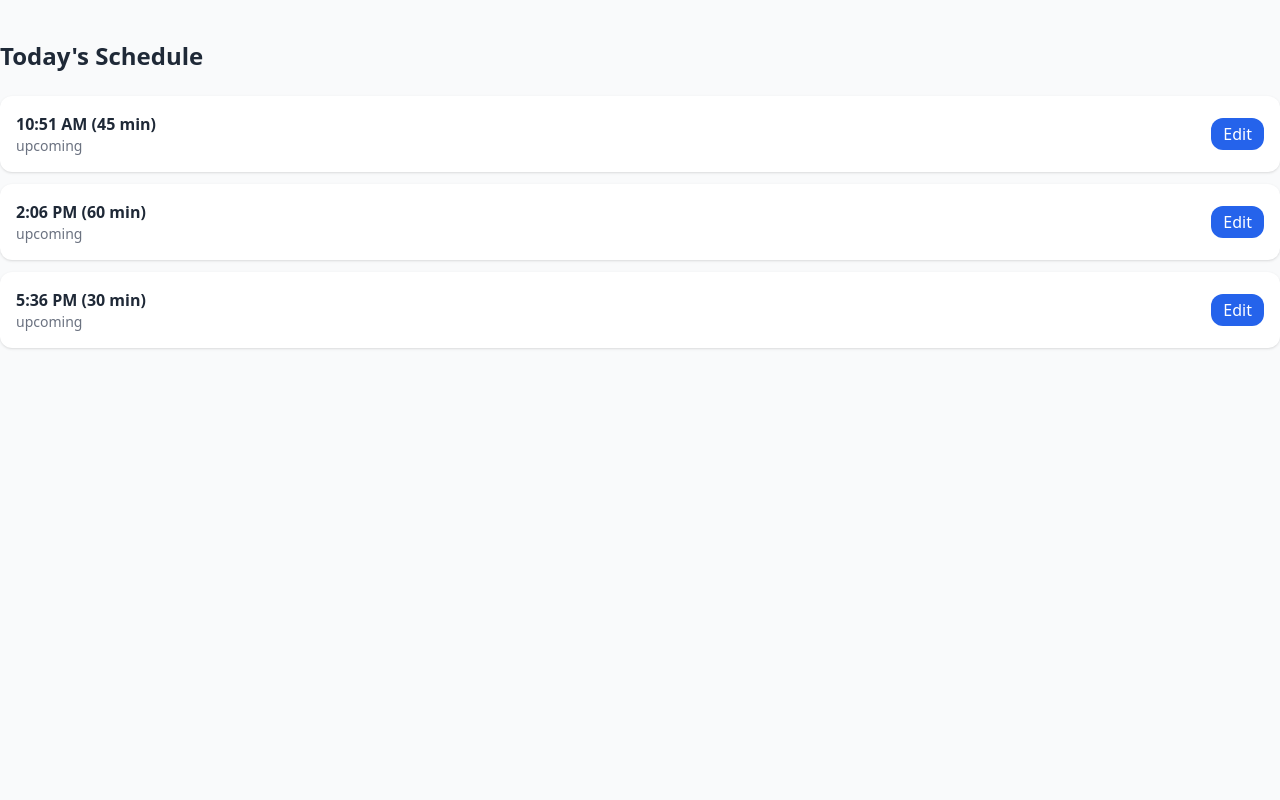
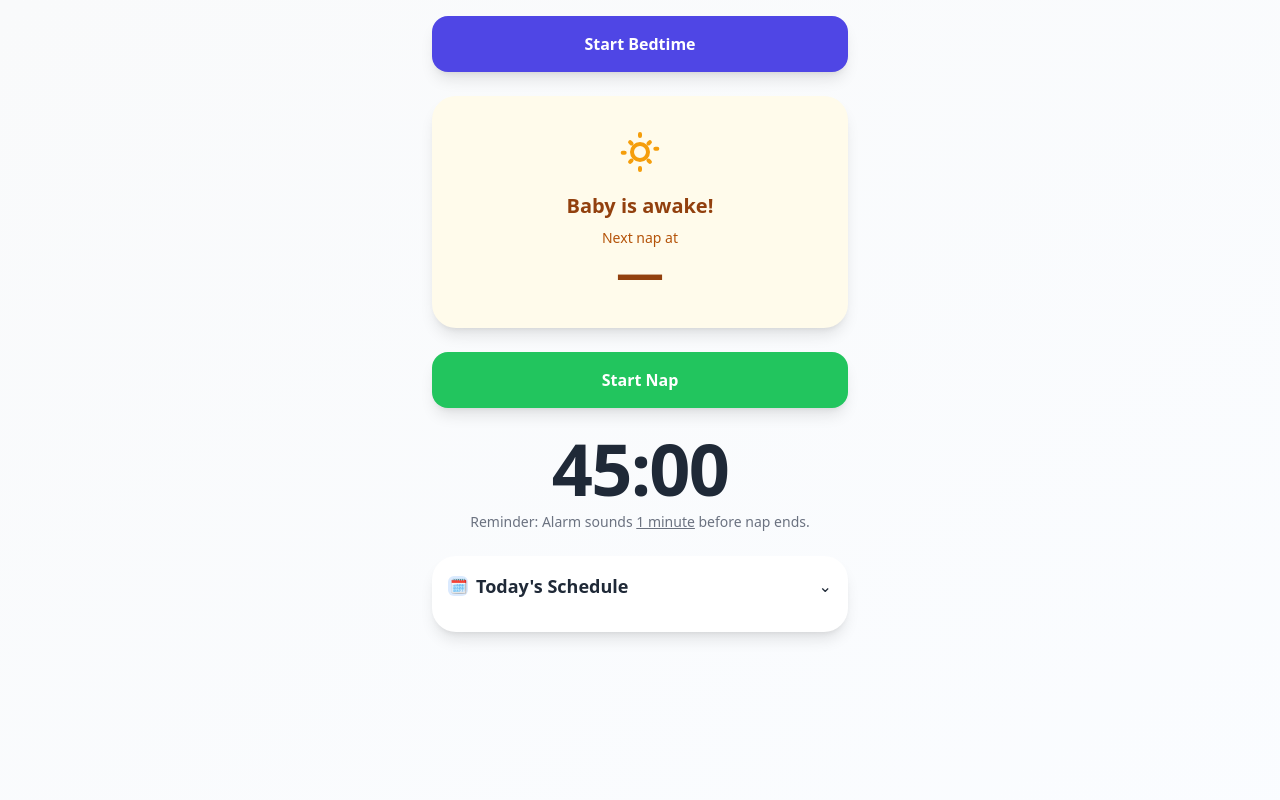
Before and after one commit to chandlershortlidge/baby_timer_app, a Flask app: page / in a window 1280 px wide. Run offline with Flask 3, Linux system fonts and the light colour scheme; data that the repository does not hold is empty; parts of the project's set-up code (start-up, migrations or seed data) failed here and were passed over; some libraries are stand-ins or nearby versions.

Commit message:
commit before exiting

```diff
--- a/static/js/script.js
+++ b/static/js/script.js
@@ -11,6 +11,9 @@ document.addEventListener('DOMContentLoaded', function() {
     let currentlyEditingNapIndex = null;
     let napTimerInterval = null;
     let napEndTime = 0;
+
+    // Prevents repeated "Nap time is over!" alerts
+    let napOverNotified = false;
 
     const bedtimeBtn = document.getElementById('bedtime-btn');
     const statusCard = document.getElementById('status-card');
@@ -129,16 +132,38 @@ document.addEventListener('DOMContentLoaded', function() {
         });
     }
 
-    if (scheduleList) {
-        // Delegated listener for dynamically rendered Edit buttons
-        scheduleList.addEventListener('click', (event) => {
-            if (event.target.classList.contains('edit-nap-btn')) {
-                const napIndex = parseInt(event.target.dataset.napIndex, 10);
-                const napToEdit = appState.naps.find(n => n.nap_index === napIndex);
-                if (napToEdit) openEditModal(napToEdit);
-            }
-        });
-    }
+    // Works even if buttons aren't inside #schedule-list
+    document.addEventListener('click', (event) => {
+      const editBtn = event.target.closest('.edit-nap-btn');
+      if (!editBtn) return;
+
+      // accept nap index from the button or a parent
+      const napIndex = parseInt(
+        editBtn.dataset.napIndex ||
+        editBtn.closest('[data-nap-index]')?.dataset.napIndex,
+        10
+      );
+
+      // find the nap from appState (preferred)
+      let napToEdit = appState.naps.find(n => n.nap_index === napIndex);
+
+      // fallback: if we only have duration on the button, build a stub
+      if (!napToEdit) {
+        const durMin = parseInt(
+          editBtn.dataset.duration ||
+          editBtn.closest('[data-duration]')?.dataset.duration,
+          10
+        );
+        napToEdit = {
+          nap_index: napIndex ?? 0,
+          planned_duration_sec: isNaN(durMin) ? 0 : durMin * 60,
+          adjusted_duration_sec: null,
+          status: 'upcoming'
+        };
+      }
+
+      if (napToEdit) openEditModal(napToEdit);
+    });
 
     // --- Core Functions ---
 
@@ -241,6 +266,7 @@ document.addEventListener('DOMContentLoaded', function() {
             const napDurationSec = appState.currentNap.adjusted_duration_sec || appState.currentNap.planned_duration_sec;
             const startTime = new Date(appState.currentNap.actual_start_at).getTime();
             napEndTime = startTime + (napDurationSec * 1000);
+            napOverNotified = false; // Reset notification flag for new nap
             updateTimerDisplay();
             napTimerInterval = setInterval(updateTimerDisplay, 1000);
             napTimerContainer.style.display = 'block';
@@ -261,26 +287,29 @@ document.addEventListener('DOMContentLoaded', function() {
 
     function setBabyStatus(isAsleep, eventTime) {
         if (!statusMessage || !statusCard || !statusIconContainer || !nextEventLabel || !nextEventTime || !awakeIcon || !asleepIcon) return;
+
         if (isAsleep) {
+            // Asleep — indigo theme
             statusMessage.textContent = 'Baby is asleep!';
-            statusCard.className = 'bg-indigo-100/50 rounded-3xl p-6 text-center shadow-lg';
-            statusIconContainer.className = 'w-16 h-16 mx-auto text-indigo-500';
+            statusCard.className = 'bg-indigo-50 rounded-3xl p-8 text-center shadow-lg';
+            statusIconContainer.className = 'w-12 h-12 mx-auto text-indigo-500';
             statusMessage.className = 'text-xl font-bold mt-4 text-indigo-800';
             nextEventLabel.textContent = 'Next wake time is';
             nextEventTime.textContent = formatTime(eventTime);
-            nextEventLabel.className = 'text-lg text-indigo-700 mt-2';
-            nextEventTime.className = 'text-4xl font-extrabold text-indigo-800';
+            nextEventLabel.className = 'text-sm text-indigo-700 mt-1';
+            nextEventTime.className = 'text-5xl font-extrabold text-indigo-800';
             awakeIcon.classList.add('hidden');
             asleepIcon.classList.remove('hidden');
         } else {
+            // Awake — amber theme (matches the “nice” screenshot)
             statusMessage.textContent = 'Baby is awake!';
-            statusCard.className = 'bg-yellow-100/50 rounded-3xl p-6 text-center shadow-lg';
-            statusIconContainer.className = 'w-16 h-16 mx-auto text-yellow-500';
-            statusMessage.className = 'text-xl font-bold mt-4 text-yellow-800';
+            statusCard.className = 'bg-amber-50 rounded-3xl p-8 text-center shadow-lg';
+            statusIconContainer.className = 'w-12 h-12 mx-auto text-amber-500';
+            statusMessage.className = 'text-xl font-bold mt-4 text-amber-800';
             nextEventLabel.textContent = 'Next nap at';
             nextEventTime.textContent = formatTime(eventTime);
-            nextEventLabel.className = 'text-lg text-yellow-700 mt-2';
-            nextEventTime.className = 'text-4xl font-extrabold text-yellow-800';
+            nextEventLabel.className = 'text-sm text-amber-700 mt-1';
+            nextEventTime.className = 'text-5xl font-extrabold text-amber-800';
             awakeIcon.classList.remove('hidden');
             asleepIcon.classList.add('hidden');
         }
@@ -297,7 +326,10 @@ document.addEventListener('DOMContentLoaded', function() {
         .then(res => res.json())
         .then(data => {
             console.log('API /api/naps/start response:', data);
-            if (data.status === 'success') fetchTodaySchedule();
+            if (data.status === 'success') {
+                napOverNotified = false;
+                fetchTodaySchedule();
+            }
         })
         .catch(console.error);
     }
@@ -321,16 +353,36 @@ document.addEventListener('DOMContentLoaded', function() {
     function updateTimerDisplay() {
         if (!napTimerDisplay) return;
         const timeLeft = napEndTime - Date.now();
+
         if (timeLeft <= 0) {
             napTimerDisplay.textContent = '00:00';
-            clearInterval(napTimerInterval);
-            alert("Nap time is over!");
-            fetchTodaySchedule();
+
+            // stop the ticking
+            if (napTimerInterval) {
+              clearInterval(napTimerInterval);
+              napTimerInterval = null;
+            }
+
+            // only notify/act once
+            if (!napOverNotified) {
+              napOverNotified = true;
+
+              // Option A: auto-stop the nap on backend (recommended)
+              if (appState.currentNap) {
+                stopNap();            // this will fetchTodaySchedule() on success
+              } else {
+                fetchTodaySchedule(); // fallback
+              }
+
+              alert("Nap time is over!");
+            }
             return;
         }
+
         const minutes = Math.floor((timeLeft / 1000 / 60) % 60);
         const seconds = Math.floor((timeLeft / 1000) % 60);
-        napTimerDisplay.textContent = `${String(minutes).padStart(2, '0')}:${String(seconds).padStart(2, '0')}`;
+        napTimerDisplay.textContent =
+            `${String(minutes).padStart(2,'0')}:${String(seconds).padStart(2,'0')}`;
     }
 
     /**
--- a/templates/index.html
+++ b/templates/index.html
@@ -4,122 +4,89 @@
   <meta charset="UTF-8" />
   <title>Nap Tracker</title>
   <meta name="viewport" content="width=device-width, initial-scale=1" />
+  <!-- Dev: CDN is fine. (For prod, build Tailwind) -->
   <script src="https://cdn.tailwindcss.com"></script>
 </head>
-<body class="bg-gray-50 text-gray-800">
+<body class="bg-gradient-to-br from-gray-50 to-blue-50/30 text-gray-800">
+  <div class="max-w-md mx-auto min-h-screen p-4 space-y-6">
 
-  <div class="container mx-auto py-10">
-    <h1 class="mb-6 text-2xl font-bold">Today's Schedule</h1>
+    <!-- Bedtime toggle -->
+    <button id="bedtime-btn"
+      class="w-full bg-indigo-600 text-white font-bold py-4 px-6 rounded-2xl shadow-lg hover:bg-indigo-700 transition-colors">
+      Start Bedtime
+    </button>
 
-    <!-- Example schedule items -->
-    <div class="space-y-3">
-      <div class="flex items-center justify-between rounded-xl bg-white p-4 shadow">
-        <div>
-          <p class="font-semibold">10:51 AM (45 min)</p>
-          <p class="text-sm text-gray-500">upcoming</p>
+    <!-- Status card -->
+    <div id="status-card" class="bg-amber-50 rounded-3xl p-8 text-center shadow-lg flex flex-col items-center justify-center">
+      <div id="status-icon-container" class="w-12 h-12 text-amber-500 mb-4">
+        <!-- Icons toggled by JS -->
+        <svg id="awake-icon" xmlns="http://www.w3.org/2000/svg" fill="none" viewBox="0 0 24 24" stroke="currentColor">
+          <path stroke-linecap="round" stroke-linejoin="round" stroke-width="2" d="M12 3v1m0 16v1m8.66-10.66h-1M4.34 12.34h-1M16.95 7.05l-.7.7M7.75 16.25l-.7.7M16.95 16.95l-.7-.7M7.75 7.75l-.7-.7M12 8a4 4 0 100 8 4 4 0 000-8z"/>
+        </svg>
+        <svg id="asleep-icon" class="hidden" xmlns="http://www.w3.org/2000/svg" fill="none" viewBox="0 0 24 24" stroke="currentColor">
+          <path stroke-linecap="round" stroke-linejoin="round" stroke-width="2" d="M21 12.79A9 9 0 1111.21 3 7 7 0 0021 12.79z"/>
+        </svg>
+      </div>
+      <p id="status-message" class="text-xl font-bold text-amber-800">Baby is awake!</p>
+      <p id="next-nap-container" class="mt-2">
+        <span id="next-event-label" class="block text-sm text-amber-700">Next nap at</span>
+        <span id="next-event-time" class="block text-5xl font-extrabold text-amber-800">—</span>
+      </p>
+    </div>
+
+    <!-- Start/Stop Nap -->
+    <button id="nap-control-btn"
+      class="w-full bg-green-500 text-white font-bold py-4 px-6 rounded-2xl shadow-lg hover:bg-green-600 transition-colors">
+      Start Nap
+    </button>
+
+    <!-- Big timer -->
+    <div class="text-center">
+      <div id="nap-timer-display" class="text-7xl font-extrabold tracking-tight">45:00</div>
+      <p class="mt-2 text-sm text-gray-500">
+        Reminder: Alarm sounds <span class="underline">1 minute</span> before nap ends.
+      </p>
+    </div>
+
+    <!-- Schedule card -->
+    <div class="rounded-3xl bg-white shadow-lg p-4">
+      <div id="schedule-header" class="flex items-center justify-between cursor-pointer">
+        <div class="flex items-center gap-2">
+          <div class="w-5 h-5 rounded-md bg-blue-100 flex items-center justify-center">
+            <span class="text-blue-600 text-sm">🗓️</span>
+          </div>
+          <h2 class="text-lg font-semibold">Today's Schedule</h2>
         </div>
-        <button onclick="openEditModal(this)"
-                data-duration="45"
-                class="rounded-xl bg-blue-600 px-3 py-1 text-white hover:bg-blue-700">
-          Edit
-        </button>
+        <span id="schedule-toggle-icon" class="transition-transform">⌄</span>
       </div>
-      <div class="flex items-center justify-between rounded-xl bg-white p-4 shadow">
-        <div>
-          <p class="font-semibold">2:06 PM (60 min)</p>
-          <p class="text-sm text-gray-500">upcoming</p>
-        </div>
-        <button onclick="openEditModal(this)"
-                data-duration="60"
-                class="rounded-xl bg-blue-600 px-3 py-1 text-white hover:bg-blue-700">
-          Edit
-        </button>
+
+      <div id="schedule-summary" class="mt-1 text-sm text-gray-600">
+        <!-- filled by JS: “4 naps remaining • Next: 9:30 AM” -->
       </div>
-      <div class="flex items-center justify-between rounded-xl bg-white p-4 shadow">
-        <div>
-          <p class="font-semibold">5:36 PM (30 min)</p>
-          <p class="text-sm text-gray-500">upcoming</p>
-        </div>
-        <button onclick="openEditModal(this)"
-                data-duration="30"
-                class="rounded-xl bg-blue-600 px-3 py-1 text-white hover:bg-blue-700">
-          Edit
-        </button>
+
+      <ul id="schedule-list" class="mt-4 space-y-3">
+        <!-- JS renders items here; each li gets an Edit button with class 'edit-nap-btn' -->
+      </ul>
+    </div>
+  </div>
+
+  <!-- Edit Nap Modal -->
+  <div id="edit-nap-modal" class="fixed inset-0 z-50 hidden" role="dialog" aria-modal="true" aria-labelledby="edit-modal-title">
+    <div class="absolute inset-0 bg-black/50" data-edit-overlay></div>
+    <div class="relative mx-auto mt-24 w-11/12 max-w-md rounded-2xl bg-white p-6 shadow-xl">
+      <h3 id="edit-modal-title" class="text-lg font-semibold text-gray-800">Edit Nap Duration</h3>
+      <label for="edit-nap-duration-input" class="mt-4 block text-sm text-gray-600">Duration (minutes)</label>
+      <input id="edit-nap-duration-input" type="number" min="1" step="1"
+             class="mt-1 w-full rounded-xl border border-gray-300 p-3 focus:outline-none focus:ring"
+             placeholder="e.g. 45" />
+      <div class="mt-6 flex justify-end gap-3">
+        <button id="cancel-edit-btn" class="rounded-xl bg-gray-100 px-4 py-2 text-gray-700 hover:bg-gray-200">Cancel</button>
+        <button id="save-edit-btn" class="rounded-xl bg-blue-600 px-4 py-2 font-semibold text-white hover:bg-blue-700">Save</button>
       </div>
     </div>
   </div>
 
-  <!-- Edit Nap Modal -->
-  <div id="edit-nap-modal"
-       class="fixed inset-0 z-50 hidden"
-       role="dialog" aria-modal="true" aria-labelledby="edit-modal-title">
-    <!-- overlay -->
-    <div class="absolute inset-0 bg-black/50" onclick="closeEditModal()"></div>
-
-    <!-- panel -->
-    <div class="relative mx-auto mt-24 w-11/12 max-w-md rounded-2xl bg-white p-6 shadow-xl">
-      <h3 id="edit-modal-title" class="text-lg font-semibold text-gray-800">
-        Edit Nap Duration
-      </h3>
-
-      <label for="edit-nap-duration-input" class="mt-4 block text-sm text-gray-600">
-        Duration (minutes)
-      </label>
-      <input
-        id="edit-nap-duration-input"
-        type="number" min="1" step="1"
-        class="mt-1 w-full rounded-xl border border-gray-300 p-3 focus:outline-none focus:ring"
-        placeholder="e.g. 45"
-      />
-
-      <div class="mt-6 flex justify-end gap-3">
-        <button id="cancel-edit-btn"
-                class="rounded-xl bg-gray-100 px-4 py-2 text-gray-700 hover:bg-gray-200">
-          Cancel
-        </button>
-        <button id="save-edit-btn"
-                class="rounded-xl bg-blue-600 px-4 py-2 font-semibold text-white hover:bg-blue-700">
-          Save
-        </button>
-      </div>
-    </div>
-  </div>
-
-  <!-- Script -->
-  <script>
-    function openEditModal(btn) {
-      const modalEl   = document.getElementById('edit-nap-modal');
-      const inputEl   = document.getElementById('edit-nap-duration-input');
-      const cancelBtn = document.getElementById('cancel-edit-btn');
-      const saveBtn   = document.getElementById('save-edit-btn');
-
-      if (!modalEl || !inputEl) {
-        console.error('Modal elements not found!');
-        return;
-      }
-
-      // Show modal
-      modalEl.classList.remove('hidden');
-
-      // Prefill with existing duration
-      if (btn && btn.dataset.duration) {
-        inputEl.value = btn.dataset.duration;
-      }
-
-      // Cancel closes modal
-      cancelBtn.onclick = () => modalEl.classList.add('hidden');
-
-      // Save (for now just logs and closes)
-      saveBtn.onclick = () => {
-        console.log("New duration:", inputEl.value);
-        modalEl.classList.add('hidden');
-      };
-    }
-
-    function closeEditModal() {
-      const modalEl = document.getElementById('edit-nap-modal');
-      if (modalEl) modalEl.classList.add('hidden');
-    }
-  </script>
+  <!-- External JS (the single source of truth) -->
+  <script src="{{ url_for('static', filename='js/script.js') }}"></script>
 </body>
 </html>
```
